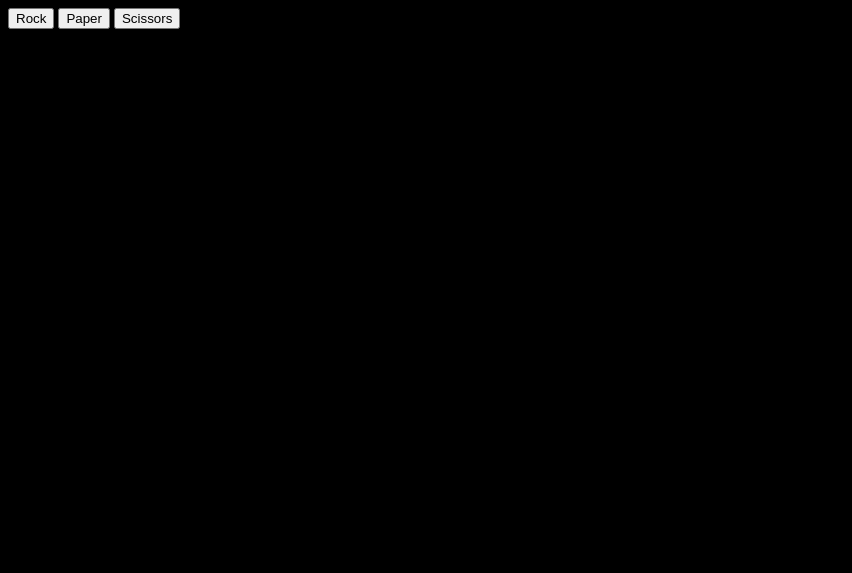
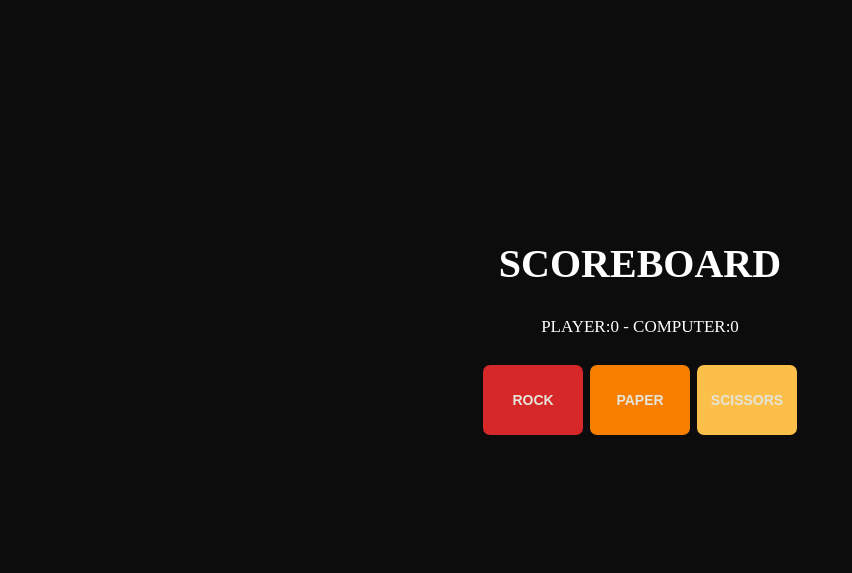
Before and after one commit to reyfacundo/Rock-Paper-Scissors, a plain HTML site: page index.html in a window 1280 px wide. Shown: the whole page, without its empty margins (0-852 px from the left). Drawn offline with Linux system fonts and the light colour scheme.

Commit message:
styles added

```diff
--- a/index.html
+++ b/index.html
@@ -1,15 +1,25 @@
 <!DOCTYPE html>
 <html lang="en">
+
 <head>
     <meta charset="UTF-8">
     <meta name="viewport" content="width=device-width, initial-scale=1.0">
+    <link rel="stylesheet" href="styles.css">
     <title>Document</title>
 </head>
+
 <body>
-    <button id="rock">Rock</button>
-    <button id="paper">Paper</button>
-    <button id="scissors">Scissors</button>
-    <div id="display"></div>
+    <div class="wrapper">
+        <div id="scoreboard"><span class="score">Scoreboard</span><br>Player:0 - Computer:0</div>
+        <div class="button-container">
+            <button id="rock">Rock</button>
+            <button id="paper">Paper</button>
+            <button id="scissors">Scissors</button>
+        </div>
+        <div id="display"></div>
+    </div>
+
     <script src="script.js"></script>
 </body>
+
 </html>
--- a/script.js
+++ b/script.js
@@ -1,7 +1,3 @@
-document.body.style.backgroundColor = "black";
-document.body.style.color = "white";
-
-
 function getComputerChoice() {
     let randomInt = Math.floor(Math.random() * 3) + 1;
     if (randomInt === 1) return "rock";
@@ -22,25 +18,31 @@ let computerScore = 0;
 
 function playRound(humanChoice, computerChoice) {
     let display = document.getElementById('display');
+    let scoreboard = document.getElementById('scoreboard');
     if (humanScore < 5 && computerScore < 5) {
         if (humanChoice === computerChoice) {
-            display.innerHTML = `It's a tie!<br>Scoreboard- Player:${humanScore} - Computer:${computerScore}`
+            display.innerHTML = `It's a tie!`
+            scoreboard.innerHTML = `<span class="score">Scoreboard</span><br> Player:${humanScore} - Computer:${computerScore}`
         } else if ((humanChoice === "rock" && computerChoice === "scissors") ||
             (humanChoice === "paper" && computerChoice === "rock") ||
             (humanChoice === "scissors" && computerChoice === "paper")) {
             humanScore++
-            display.innerHTML = `You Win!  ${humanChoice} beats ${computerChoice} <br>Scoreboard- Player:${humanScore} - Computer:${computerScore}`
+            display.innerHTML = `You Win!<br>  <span class="${humanChoice}">${humanChoice}</span> beats <span class="${computerChoice}">${computerChoice}</span>`
+            scoreboard.innerHTML = `<span class="score">Scoreboard</span><br> Player:${humanScore} - Computer:${computerScore}`
         } else {
             computerScore++
-            display.innerHTML = `You Lose!  ${computerChoice} beats ${humanChoice} <br>Scoreboard- Player:${humanScore} - Computer:${computerScore}`
+            display.innerHTML = `You Lose!<br> <span class="${computerChoice}">${computerChoice}</span> beats  <span class="${humanChoice}">${humanChoice}</span>`
+            scoreboard.innerHTML = `<span class="score">Scoreboard</span><br> Player:${humanScore} - Computer:${computerScore}`
         }
     }
     if (humanScore === 5) {
-        display.innerHTML = `5 points reached! You are the winner!<br>Final Score- Player:${humanScore} - Computer: ${computerScore}`
+        display.innerHTML = `5 points reached! You are the winner!`
+        scoreboard.innerHTML = `<span class="score">Final Score</span><br> Player:${humanScore} - Computer:${computerScore}`
         computerScore = 0
         humanScore = 0
     } else if (computerScore === 5) {
-        display.innerHTML = `You lost! The computer reached 5 points first! <br>Final Score- Player:${humanScore} - Computer: ${computerScore}`
+        display.innerHTML = `You lost!<br> The computer reached 5 points first!`
+        scoreboard.innerHTML = `<span class="score">Final Score</span><br> Player:${humanScore} - Computer:${computerScore}`
         computerScore = 0
         humanScore = 0
     }
--- /dev/null
+++ b/styles.css
@@ -0,0 +1,82 @@
+*{
+    margin: 0;
+    margin: 0;
+    box-sizing: border-box;
+}
+html,body{
+    height: 100%;
+    background-color: rgb(12, 12, 12);
+    color: white;
+}
+
+.wrapper{
+    height: 100%;
+    display: flex;
+    justify-content: center;
+    align-items: center;
+    flex-direction: column;
+}
+.button-container {
+    height: 200px;
+    display: flex;
+    align-items: center;
+    justify-content: center;
+    gap: 7px;
+    flex-wrap: wrap;
+}
+.button-container > button{
+    height: 70px;
+    width: 100px;
+    border-radius: 7px;
+    border: none;
+    background-color: #d62828;
+    color: rgb(230, 227, 217);
+    font-size: 14px;
+    text-transform: uppercase;
+    font-weight: bold;
+    cursor: pointer;
+}
+.button-container > button:nth-child(2){
+background-color: #f77f00;
+}
+.button-container > button:nth-child(3){
+    background-color: #fcbf49;
+    }
+.button-container > button:hover{
+    transform: scale(1.05);
+    box-shadow: 1px 1px 10px 7px rgb(20, 20, 20);
+}
+.rock{
+    color: #d62828;
+}
+.paper{
+    color: #f77f00;
+}
+.scissors{
+    color: #fcbf49;
+}
+
+#scoreboard{
+    height: 70px;
+    text-align: center;
+    text-transform: uppercase;
+    font-size: 17px;
+}
+#display{
+    height: 70px;
+    text-align: center;
+    display: flex;
+    justify-content: center;
+    align-items: center;
+    font-size: 27px;
+    text-transform: uppercase;
+}
+span{
+    padding:10px;
+
+}
+.score{
+    font-size: 40px;
+    font-weight: bolder;
+    display: block;
+}
```
